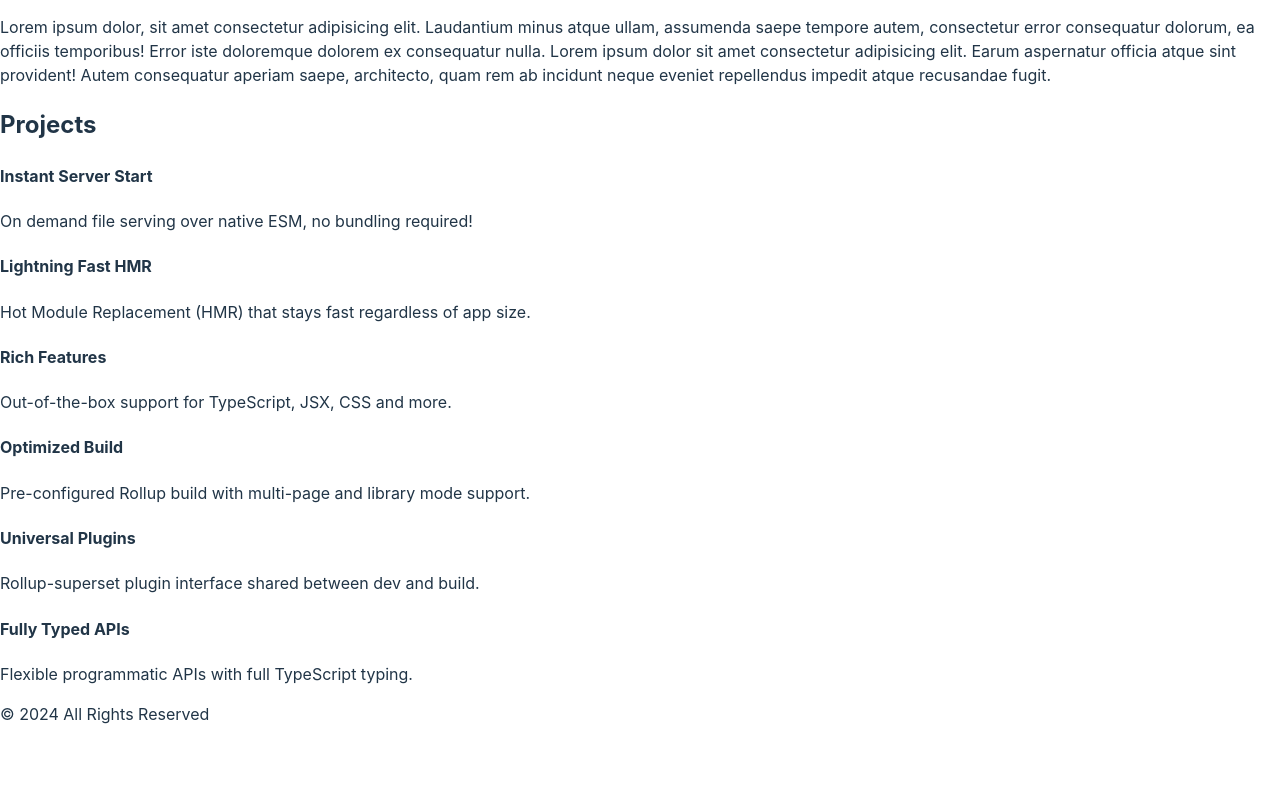
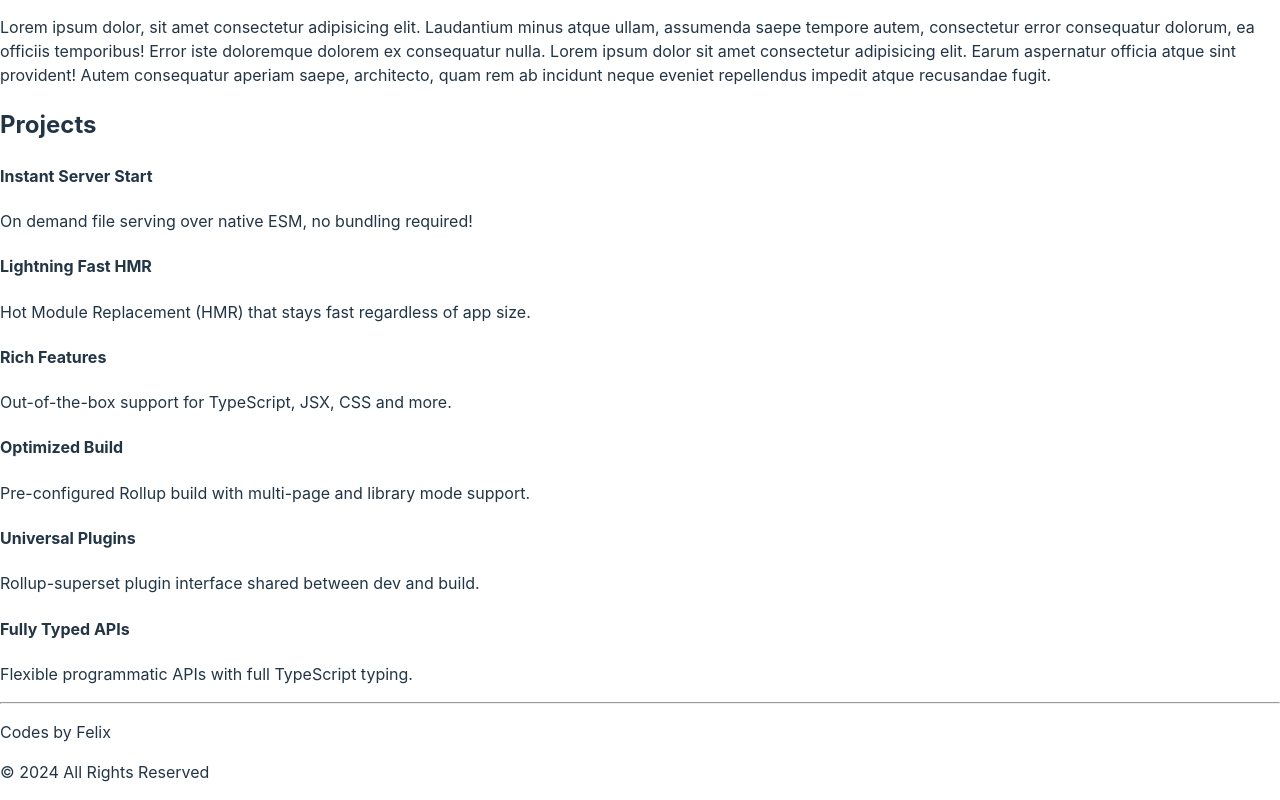
Before and after one commit to Felix-svg/react-intro, a React (Vite) app in the folder my-react-app/: page / in a window 1280 px wide. Shown: the part 276-1076 px from the top of the page. Before the commit the page ends 1018 px from the top, so only its background shows below. Built offline with nearby package versions, Linux system fonts and the light colour scheme.

Commit message:
Created a component titled Codes

```diff
--- a/my-react-app/src/App.jsx
+++ b/my-react-app/src/App.jsx
@@ -2,6 +2,7 @@ import Header from "./Header"
 import Footer from "./Footer"
 import About from "./About"
 import Projects from "./Projects"
+import Codes from "./Codes"
 
 
 function App() {
@@ -10,6 +11,7 @@ function App() {
     <Header />
     <About />
     <Projects />
+    <Codes />
     <Footer />
     </>
   )
--- /dev/null
+++ b/my-react-app/src/Codes.jsx
@@ -0,0 +1,15 @@
+const Codes = () => {
+  return (
+    <>
+      <hr></hr>
+      <p className="codes">Codes by Felix</p>
+      <div className="codes">
+        <i className="fa-solid fa-code-fork"></i>
+        <i className="fa-solid fa-code"></i>
+        <i className="fa-solid fa-laptop-code"></i>
+      </div>
+    </>
+  );
+};
+
+export default Codes;
```
